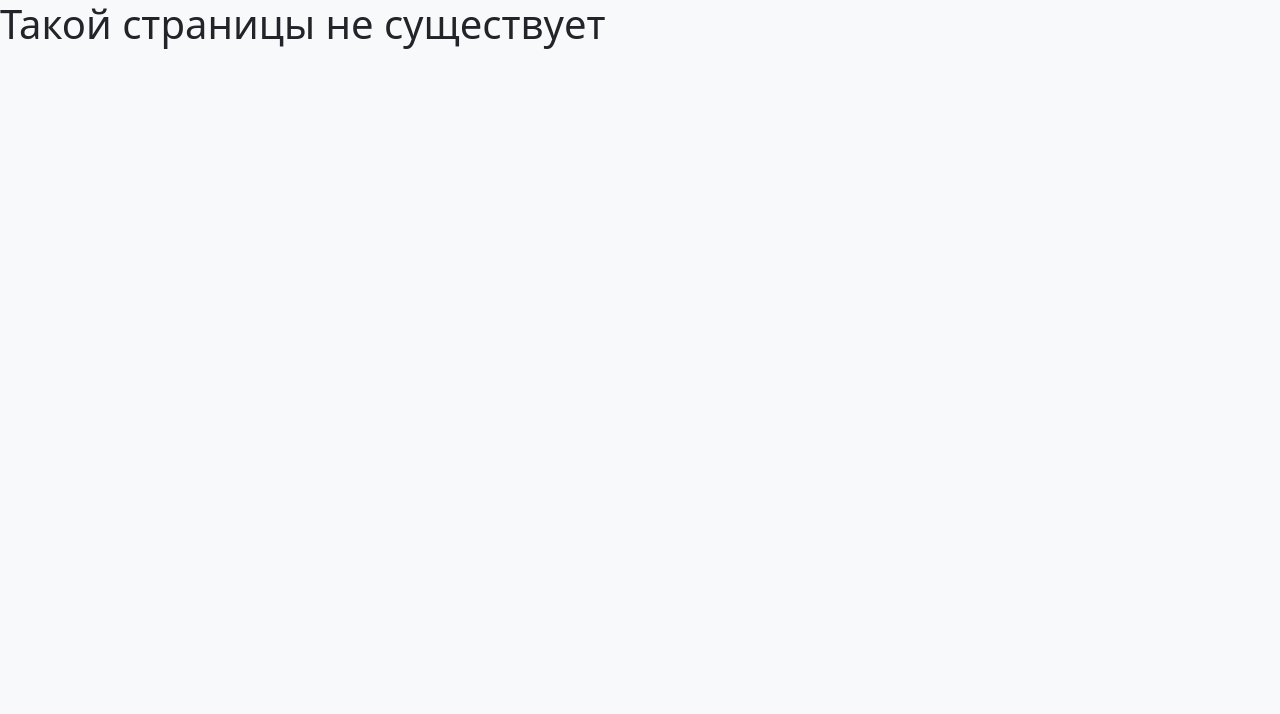
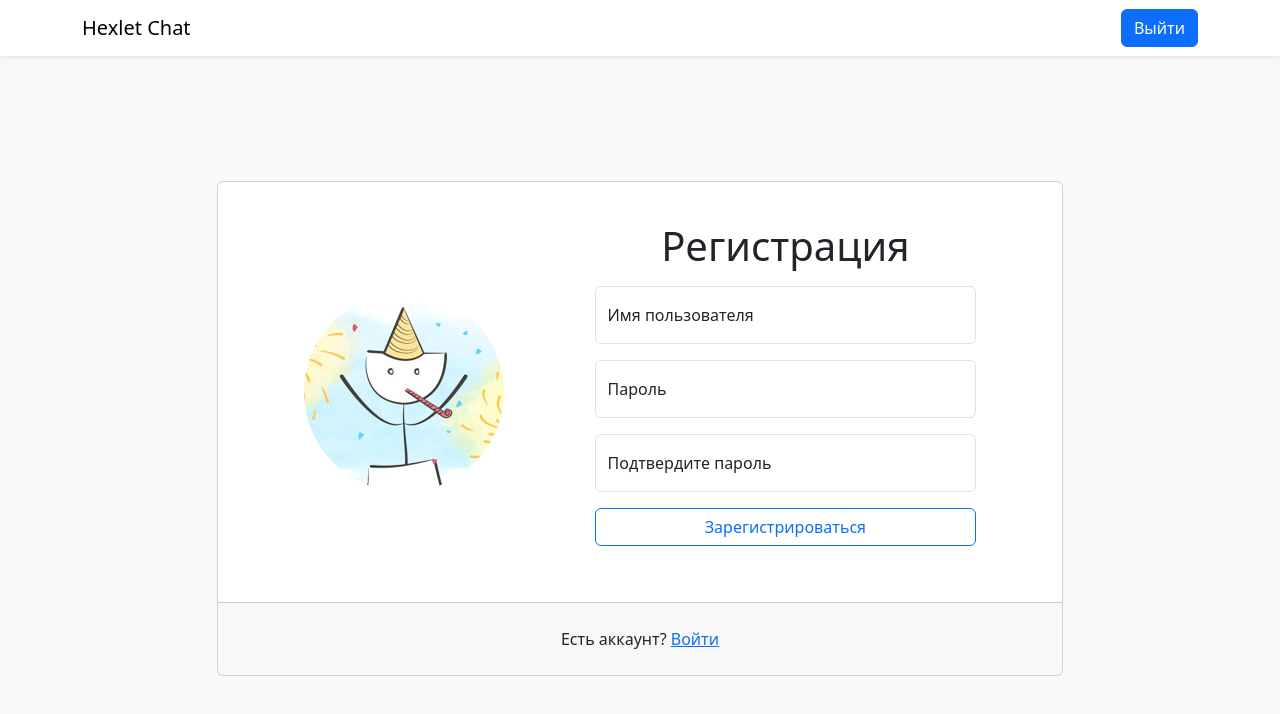
Before and after one commit to maretov/frontend-project-12, a React (Vite) app in the folder frontend/: page /signup in a window 1280 px wide. Shown: the top 714 px of the page. Built offline with nearby package versions, Linux system fonts and the light colour scheme.

Commit message:
ADD layout for authentication and create layout for registration

```diff
--- a/frontend/src/App.jsx
+++ b/frontend/src/App.jsx
@@ -1,5 +1,5 @@
 import { Routes, Route } from "react-router"
-import { MainPage, LoginPage, ErrorPage } from "./components/Pages"
+import { MainPage, LoginPage, ErrorPage, SignUp } from "./components/Pages"
 
 const App = () => {
 	return (
@@ -7,6 +7,7 @@ const App = () => {
 			<Route path="*" element={<ErrorPage />} />
 			<Route path="/" element={<MainPage />} />
 			<Route path="/login" element={<LoginPage />} />
+			<Route path="/signup" element={<SignUp />} />
 		</Routes>
 	)
 }
--- /dev/null
+++ b/frontend/src/components/AuthContainer.jsx
@@ -0,0 +1,22 @@
+import { Card } from "react-bootstrap"
+
+const AuthContainer = (props) => {
+  const { footer, children } = props
+
+  return (
+    <div className="row justify-content-center align-content-center h-100">
+      <div className="col-12 col-md-8 col-xxl-6">
+        <Card>
+          <Card.Body>
+            {children}
+          </Card.Body>
+          <Card.Footer>
+            {footer}
+          </Card.Footer>
+        </Card>
+      </div>
+    </div>
+  )
+}
+
+export default AuthContainer
--- a/frontend/src/components/LoginPage.jsx
+++ b/frontend/src/components/LoginPage.jsx
@@ -1,16 +1,29 @@
 import { Formik, Form, Field } from "formik"
 import axios from "axios"
-import { useLocation, useNavigate } from "react-router"
+import { useLocation, useNavigate, Link } from "react-router"
 import { useDispatch } from "react-redux"
 import { setCredentials } from "../slices/authSlice"
 import path from "../routes"
+import AuthContainer from "./AuthContainer"
+import Header from "./Header"
 
 const LoginPage = () => {
 	const navigate = useNavigate()
 	const dispatch = useDispatch()
 	const location = useLocation()
 
+	const CardFooter = () => (
+		<div className="text-center p-3">
+			<span>Нет аккаунта? </span>
+			<Link to="/signup">Регистрация</Link>
+		</div>
+	)
+
+
 	return (
+		<>
+			<Header />
+			<AuthContainer footer={<CardFooter />} >
 				<Formik
 					initialValues={{ username: "", password: ""}}
 					onSubmit={async (values, { setErrors }) => {
@@ -41,7 +54,9 @@ const LoginPage = () => {
 						const inputClasses = errors.submit ? "form-control is-invalid" : "form-control"
 
 						return (
-					<Form className="col-3 mx-auto mt-5">
+							<>
+								<h1 className="text-center">Войти</h1>
+								<Form className="mx-auto">
 									<div className="form-group mb-3">
 										<label htmlFor="username" className="form-label">Username</label>
 										<Field type="text" name="username" className={inputClasses} />
@@ -54,9 +69,12 @@ const LoginPage = () => {
 
 									<button type="submit" className="btn btn-primary" >Submit</button>
 								</Form>
+							</>
 						)
 					}}
 				</Formik>
+			</AuthContainer>
+		</>
 	)
 }
 
--- a/frontend/src/components/Pages.jsx
+++ b/frontend/src/components/Pages.jsx
@@ -1,9 +1,11 @@
 import MainPage from "./MainPage";
 import LoginPage from "./LoginPage";
 import ErrorPage from "./ErrorPage";
+import SignUp from "./SignupPage";
 
 export {
   MainPage,
   LoginPage,
   ErrorPage,
+  SignUp,
 }
--- /dev/null
+++ b/frontend/src/components/SignupPage.jsx
@@ -0,0 +1,49 @@
+import { Link } from "react-router"
+import { Button, Form, FloatingLabel } from "react-bootstrap"
+import Header from "./Header"
+import AuthContainer from "./AuthContainer"
+
+const SignUp = () => {
+  const CardFooter = () => (
+    <div className="text-center p-3">
+      <span className="mr-1">Есть аккаунт? </span>
+      <Link to="/login">Войти</Link>
+    </div>
+  )
+
+  return (
+    <div className="d-flex flex-column h-100">
+      <Header />
+      <AuthContainer footer={<CardFooter />}>
+      <div className="d-flex justify-content-around align-items-center p-4">
+        <img
+          src="./src/assets/avatar-registration.jpg"
+          className="rounded-circle"
+          alt="Регистрация"
+        />
+        <div className="w-50">
+          <h1 className="text-center mb-3">Регистрация</h1>
+          <Form>
+
+              <FloatingLabel controlId="username" label="Имя пользователя" className="mb-3">
+                <Form.Control placeholder="Имя пользователя"></Form.Control>
+              </FloatingLabel>
+
+              <FloatingLabel controlId="username" label="Пароль" className="mb-3">
+                <Form.Control placeholder="Пароль" className="mb-3"></Form.Control>
+              </FloatingLabel>
+
+              <FloatingLabel controlId="username" label="Подтвердите пароль" className="mb-3">
+                <Form.Control placeholder="Подтвердите пароль" className="mb-3"></Form.Control>
+              </FloatingLabel>
+
+            <Button type="submit" variant="outline-primary" className="w-100 mb-3">Зарегистрироваться</Button>
+          </Form>
+        </div>
+      </div>
+      </AuthContainer>
+    </div>
+  )
+}
+
+export default SignUp
```
Also changed, not shown: frontend/src/assets/avatar-login.jpg (added), frontend/src/assets/avatar-registration.jpg (added). Lines whose indentation alone changed are shown as unchanged.
